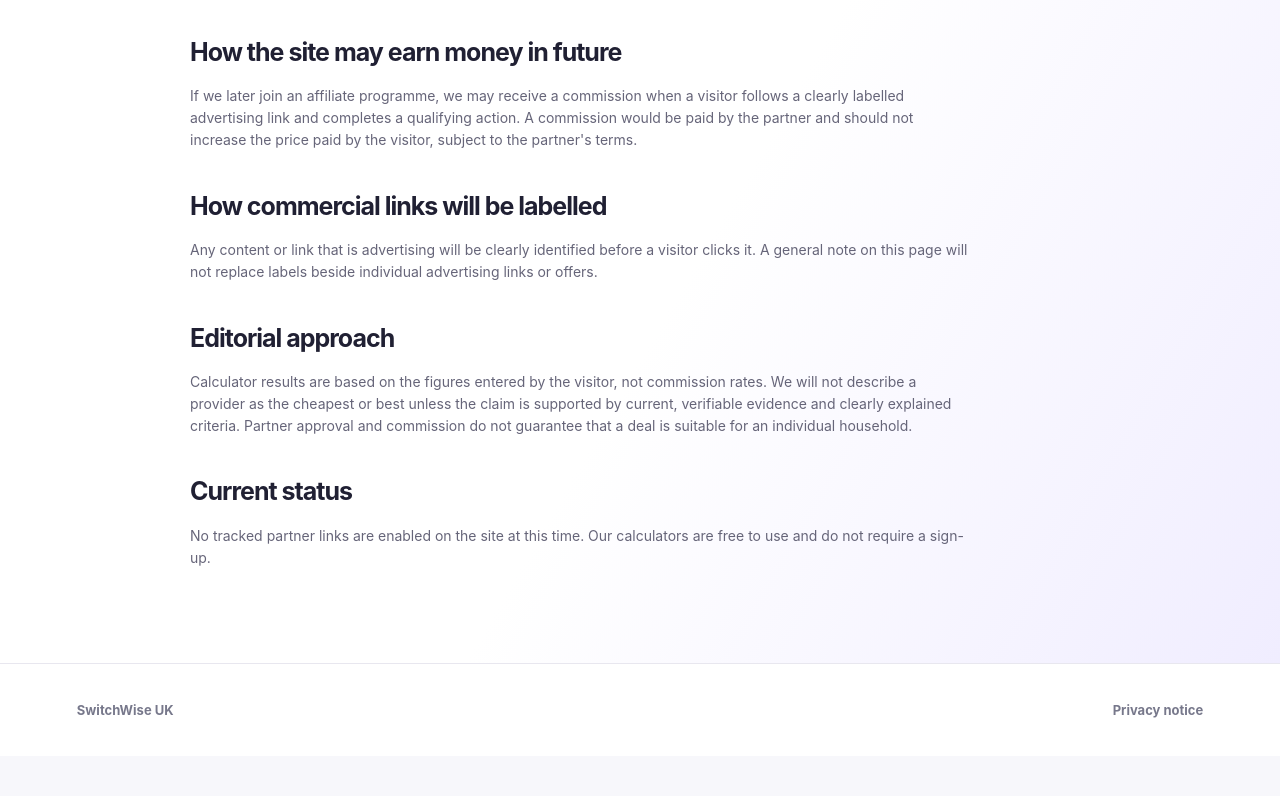
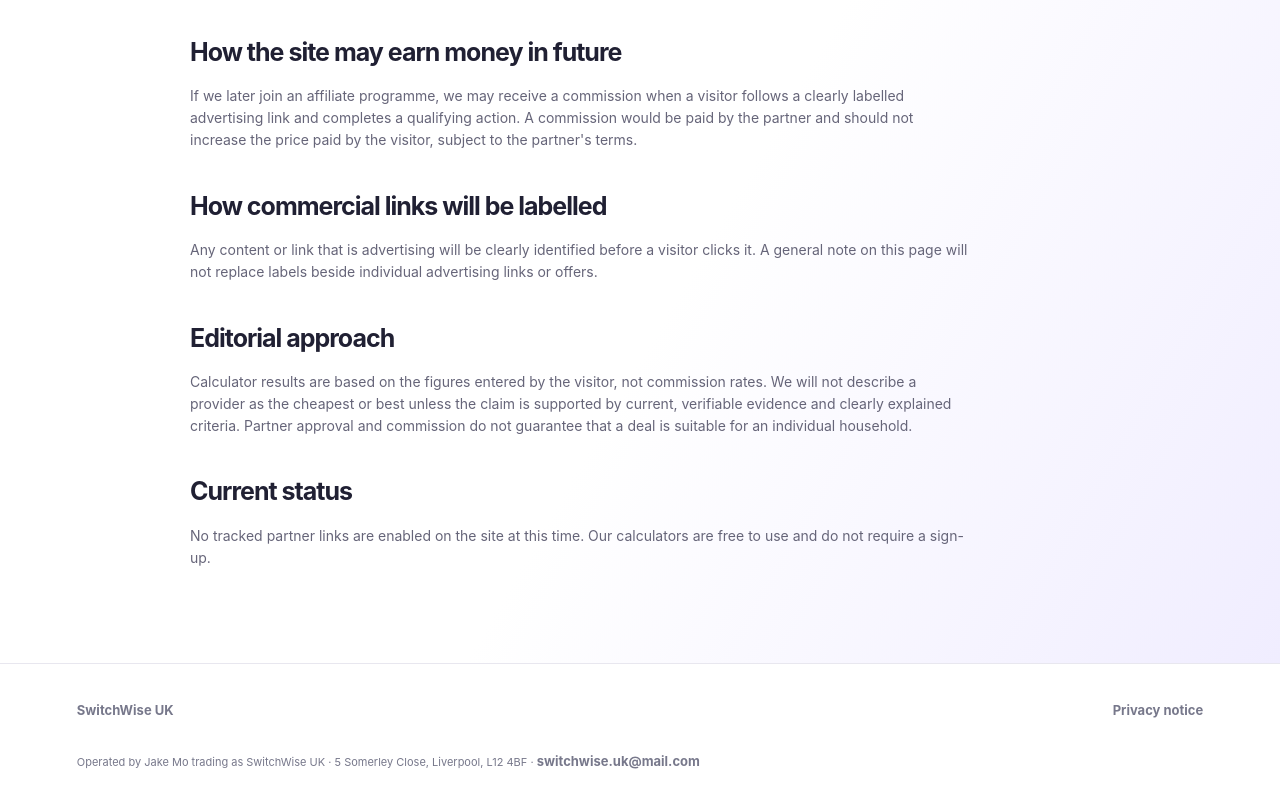
Before and after one commit to skar-the-dev/switchwise-uk, a plain HTML site: page disclosure.html in a window 1280 px wide. Shown: the part 333-1129 px from the top of the page. Before the commit the page ends 1089 px from the top, so only its background shows below. Drawn offline with Linux system fonts and the light colour scheme.

Commit message:
Show operator contact details in site footer

```diff
--- a/disclosure.html
+++ b/disclosure.html
@@ -9,4 +9,4 @@
 <h2>Editorial approach</h2><p>Calculator results are based on the figures entered by the visitor, not commission rates. We will not describe a provider as the cheapest or best unless the claim is supported by current, verifiable evidence and clearly explained criteria. Partner approval and commission do not guarantee that a deal is suitable for an individual household.</p>
 <h2>Current status</h2><p>No tracked partner links are enabled on the site at this time. Our calculators are free to use and do not require a sign-up.</p>
 </article></main>
-<footer><a href="index.html">SwitchWise UK</a><p><a href="privacy.html">Privacy notice</a></p></footer></body></html>
+<footer><a href="index.html">SwitchWise UK</a><p><a href="privacy.html">Privacy notice</a></p><p class="fine">Operated by Jake Mo trading as SwitchWise UK · 5 Somerley Close, Liverpool, L12 4BF · <a href="mailto:switchwise.uk@mail.com">switchwise.uk@mail.com</a></p></footer></body></html>
```
